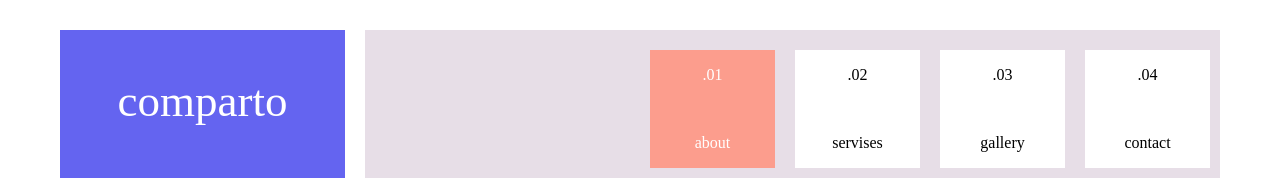
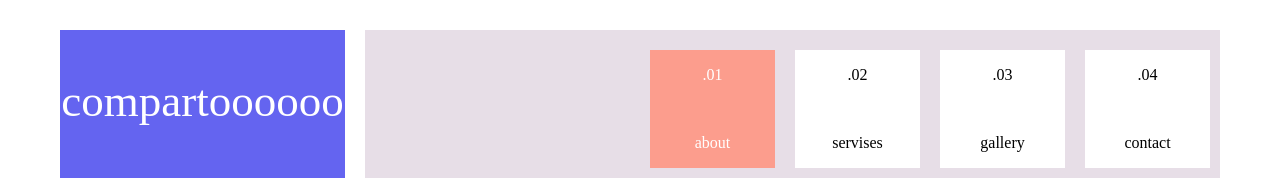
Before and after one commit to ayoub78170/secondsite, a plain HTML site: page index.html in a window 1280 px wide. Shown: the top 180 px of the page. Drawn offline with Linux system fonts and the light colour scheme.

Commit message:
nouvelle machine

```diff
--- a/index.html
+++ b/index.html
@@ -13,7 +13,7 @@
     <nav class="premiereclass">
 
         <div class="comparto">
-            <p>comparto</p>
+            <p>compartoooooo</p>
         </div>
 
         <div class="sousdiv">
```
